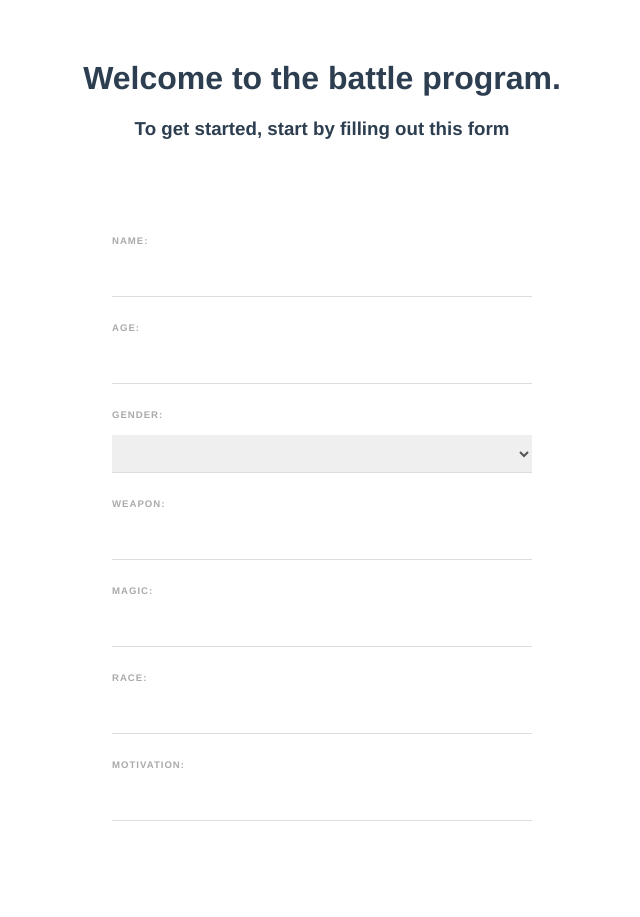
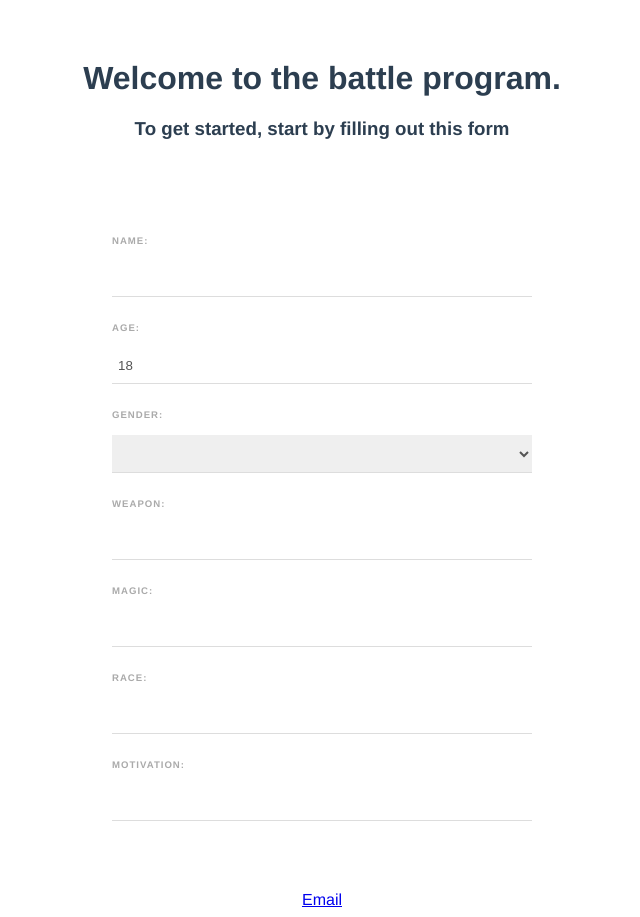
Before and after one commit to Erwan228/prosjekt-2-vue, a Vue app in the folder less-go/: page / in a window 1280 px wide. Shown: the whole page, without its empty margins (318-958 px from the left). Before the commit the page ends 891 px from the top, so only its background shows below. Built offline with nearby package versions, Linux system fonts and the light colour scheme.

Commit message:
Update registration.vue

```diff
--- a/less-go/src/components/registration.vue
+++ b/less-go/src/components/registration.vue
@@ -25,7 +25,7 @@
     <label>Motivation:</label>
     <input type="text" required v-model="motivation">
  </form>
-<p>{{ name }}</p>
+ <a href="#" onclick="javascript:window.location='mailto:'+'erwan.stephane.beaudoin.005@gmail.com'+'?subject='+'Fighter'+'&body='+name+age+gender+weapon+magic+race+motivation">Email</a>
 
 </template>
 
@@ -34,7 +34,7 @@ export default{
     data(){
         return{
             name: '',
-            age: '',
+            age: 18,
             gender: '',
             weapon: '',
             magic: '',
```
